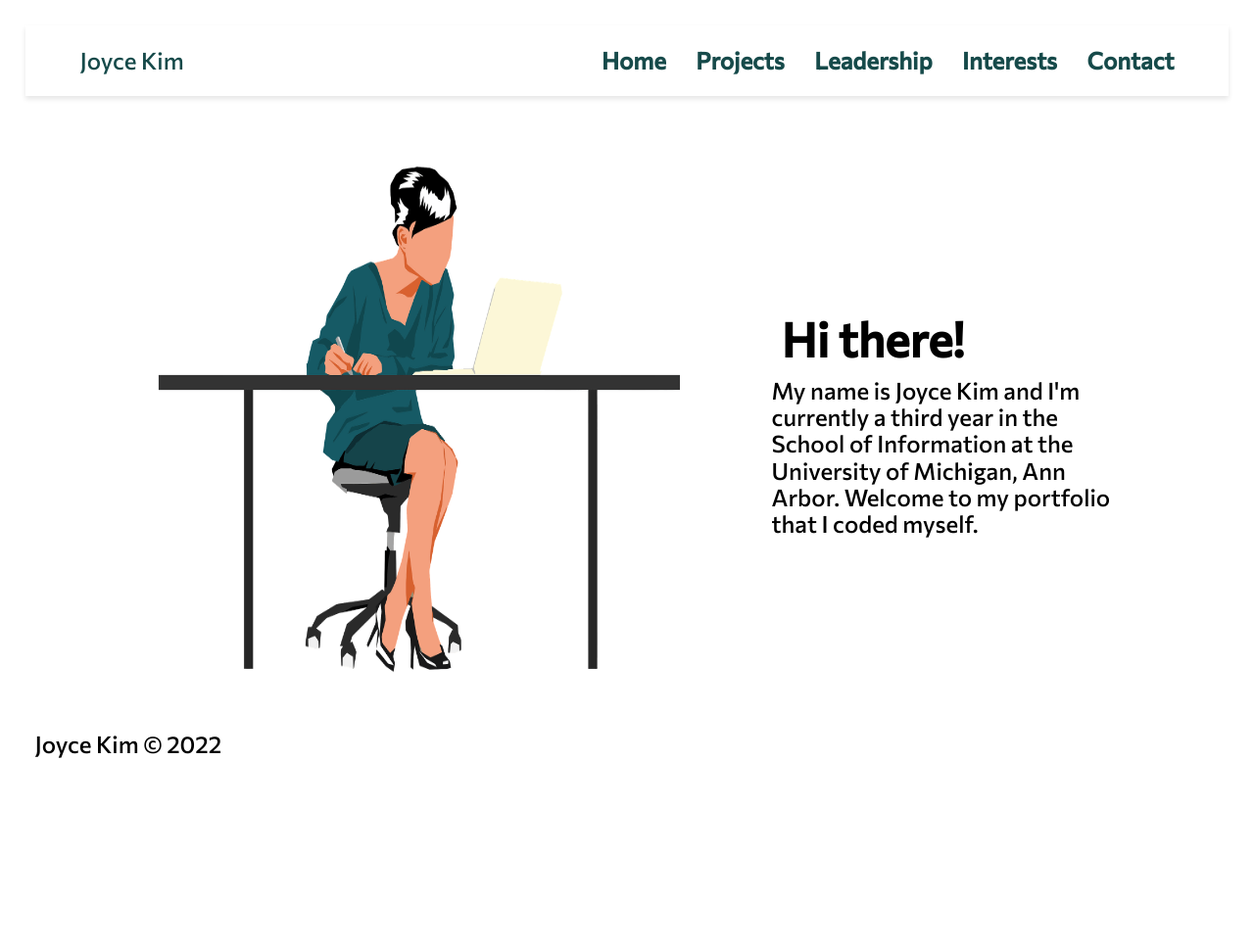
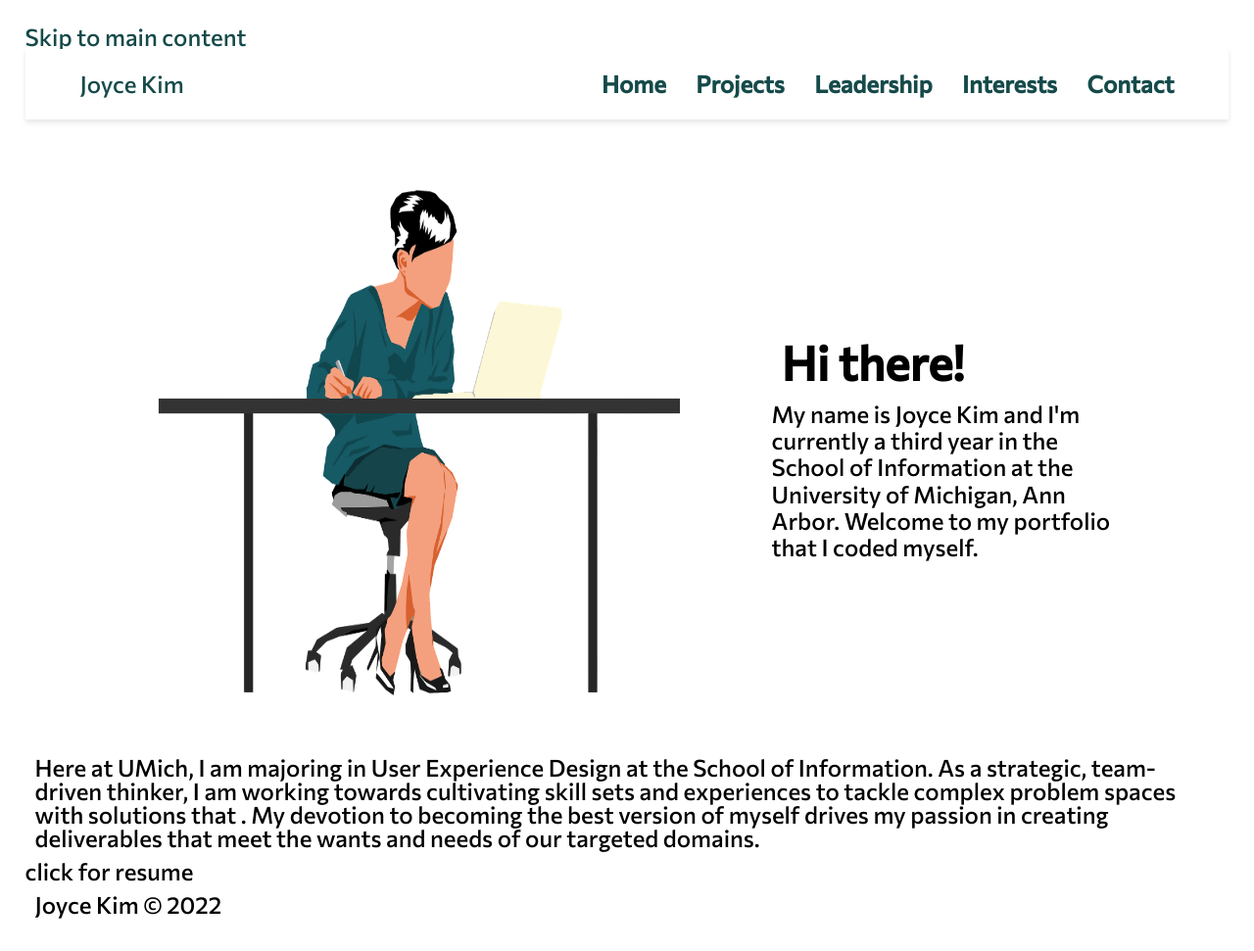
Before and after one commit to jkizzle1/portfolio-content, a plain HTML site: page index.html in a window 1280 px wide. Shown: the whole page at 98% size. Before the commit the page ends 807 px from the top, so only its background shows below. Drawn offline with Linux system fonts and the light colour scheme.

Commit message:
Update index.html

```diff
--- a/index.html
+++ b/index.html
@@ -16,7 +16,7 @@
 	<link href="https://fonts.googleapis.com/css2?family=Commissioner:wght@500&display=swap" rel="stylesheet">
 	<title>Joyce Kim | Portfolio</title>
 </head>
-
+<a class="skip-main" href="#main">Skip to main content</a>
 <!-- All of the visible code in the page belongs in the body tag -->
 <body>
 	<!-- Header is a sematic tag page that aids readability -->
@@ -39,10 +39,7 @@
 		</nav>
 		<!-- The h1 is a semantic tag that aids accessibility -->
 		<h1></h1>
-	</header>
 
-	<!-- Every page should have a main tag for accessibility -->
-	<main>
 		<section class="about">
 			<img src = "images/mainpageimage.png" alt="A flat icon of a woman working on a desk" class ="about-img"/>
 			<div class="bio">
@@ -52,26 +49,22 @@
 					School of Information at the University of Michigan, Ann Arbor. Welcome to my portfolio that I coded myself.
 				  </p>
 			</div>
+		</section>
+
+		<div class="resume">
+			<p id="main" tabindex="-1">
+				Here at UMich, I am majoring in User Experience Design at the School of Information. As a
+				strategic, team-driven thinker, I am working towards cultivating
+				skill sets and experiences to tackle complex problem spaces with solutions that .
+				My devotion to becoming the best version of myself drives my passion in
+				creating deliverables that meet the wants and needs of our targeted domains.
+			</p>
+			<div class="button" a href="https://docs.google.com/document/d/1rzNLen5-yqPYTiwyQDvpLba00xxnurSZvwPvM8eLTHo/edit?usp=sharing">click for resume</button>
+
+		</div>
 
 
 
-		</section>
-
-
-
-
-
-
-
-
-
-
-	<!-- Here at UMich, I am majoring in User Experience Design with a minor
-				concentration in Quantitative Methods in Social Sciences (QMSS). As a
-				strategic, team-driven thinker, I am working towards cultivating
-				skill sets and experiences to tackle any given problem spaces that I encounter.
-				My devotion to becoming the best version of myself drives my passion in
-				creating deliverables that meet the wants and needs of our targeted domains. -->
 
 
 
```
